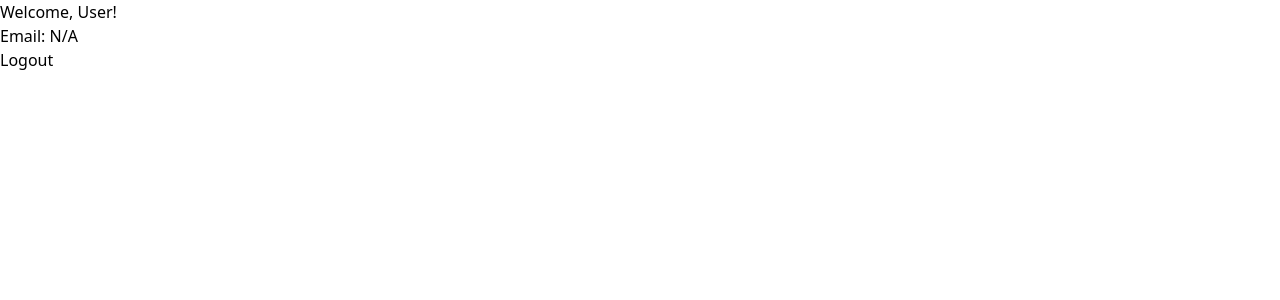
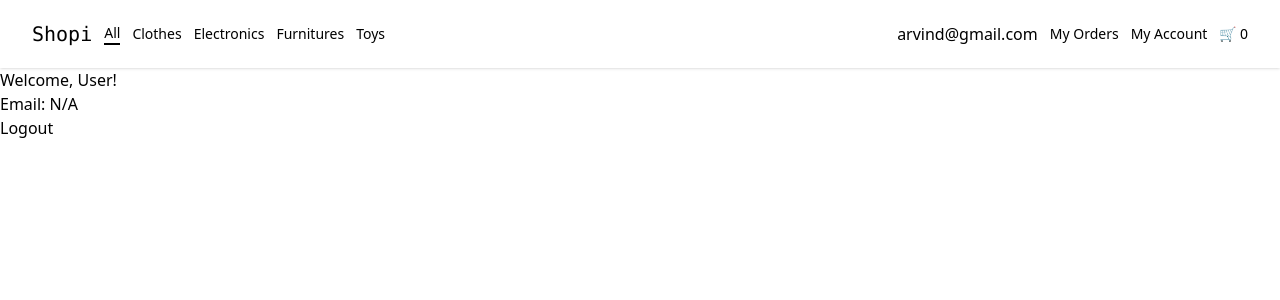
Before and after one commit to Arvindkr123/bharatGo, a React (Vite) app: page / in a window 1280 px wide. Shown: the top 300 px of the page. Built offline with nearby package versions, Linux system fonts and the light colour scheme; no server answers; the database is empty; sample sign-in values are in the browser's storage.

Commit message:
added header

```diff
--- a/package.json
+++ b/package.json
@@ -11,12 +11,14 @@
   },
   "dependencies": {
     "@tailwindcss/vite": "^4.0.0",
+    "clsx": "^2.1.1",
     "firebase": "^11.2.0",
     "framer-motion": "^12.0.6",
     "install": "^0.13.0",
     "npm": "^11.0.0",
     "react": "^18.3.1",
     "react-dom": "^18.3.1",
+    "react-icons": "^5.4.0",
     "react-router-dom": "^7.1.3",
     "tailwindcss": "^4.0.0"
   },
--- a/src/App.jsx
+++ b/src/App.jsx
@@ -2,16 +2,26 @@ import { Route, Routes } from "react-router-dom";
 import Register from "./pages/register/Register";
 import Login from "./pages/Login/Login";
 import Home from "./pages/Home";
+import Layout from "./components/Layout";
 
 function App() {
   return (
+    <>
       <Routes>
         <Route>
-        <Route path="/" element={<Home />} />
+          <Route
+            path="/"
+            element={
+              <Layout>
+                <Home />
+              </Layout>
+            }
+          />
           <Route path="/register" element={<Register />} />
           <Route path="/login" element={<Login />} />
         </Route>
       </Routes>
+    </>
   );
 }
 
--- /dev/null
+++ b/src/components/Header.jsx
@@ -0,0 +1,115 @@
+import { Link, useLocation, useNavigate } from "react-router-dom";
+import { FaUser, FaUserCircle } from "react-icons/fa";
+import { BiSolidCart } from "react-icons/bi";
+import { FaBoxArchive } from "react-icons/fa6";
+import { MdAccountBox } from "react-icons/md";
+import { useState, useRef, useEffect } from "react";
+import clsx from "clsx";
+
+const Header = () => {
+  const [showUserMenu, setShowUserMenu] = useState(false);
+  const userMenuRef = useRef(null);
+  const navigate = useNavigate();
+  const { pathname } = useLocation();
+
+  const isActive = (route) => pathname.includes(route);
+
+  useEffect(() => {
+    const handleClickOutside = (event) => {
+      if (userMenuRef.current && !userMenuRef.current.contains(event.target)) {
+        setShowUserMenu(false);
+      }
+    };
+
+    document.addEventListener("mousedown", handleClickOutside);
+    return () => {
+      document.removeEventListener("mousedown", handleClickOutside);
+    };
+  }, []);
+
+  const navLinks = [
+    { label: "All", path: "/" },
+    { label: "Clothes", path: "/clothes" },
+    { label: "Electronics", path: "/electronics" },
+    { label: "Furnitures", path: "/furnitures" },
+    { label: "Toys", path: "/toys" },
+  ];
+
+  return (
+    <div className="p-3 sm:py-5 sm:px-8 bg-white flex justify-between shadow">
+      <div className="left flex gap-x-3 items-center">
+        <h1 className="hidden sm:block font-mono text-xl">Shopi</h1>
+        {navLinks.map((link) => (
+          <Link
+            key={link.path}
+            className={clsx("text-sm font-normal", {
+              "border-b-2": isActive(link.path),
+            })}
+            to={link.path}
+          >
+            {link.label}
+          </Link>
+        ))}
+      </div>
+
+      <div className="hidden right md:flex gap-x-3 items-center">
+        <h1>arvind@gmail.com</h1>
+        <Link
+          className={clsx("text-sm font-normal", {
+            "border-b-2": isActive("/myOrders"),
+          })}
+          to="/myOrders"
+        >
+          My Orders
+        </Link>
+        <Link
+          className={clsx("text-sm font-normal", {
+            "border-b-2": isActive("/myAccount"),
+          })}
+          to="/myAccount"
+        >
+          My Account
+        </Link>
+        <p className="text-sm font-normal cursor-pointer">🛒 0</p>
+      </div>
+
+      <div className="md:hidden inline-flex items-center justify-center cursor-pointer bg-white text-black relative">
+        <FaUserCircle
+          onClick={() => setShowUserMenu((prev) => !prev)}
+          size={20}
+        />
+        {showUserMenu && (
+          <div
+            ref={userMenuRef}
+            className="absolute right-3 top-5 border-2 max-w-sm rounded-md p-3 bg-gray-500"
+          >
+            <p className="flex items-center gap-1 bg-gray-500 hover:bg-gray-600 text-white p-1">
+              <FaUser />
+              <span>arvindkr10@gmail.com</span>
+            </p>
+            <p
+              onClick={() => navigate("/myOrders")}
+              className="flex items-center gap-1 bg-gray-500 hover:bg-gray-600 text-white p-1"
+            >
+              <FaBoxArchive />
+              <span>My Orders</span>
+            </p>
+            <p
+              onClick={() => navigate("/myAccount")}
+              className="flex items-center gap-1 bg-gray-500 hover:bg-gray-600 text-white p-1"
+            >
+              <MdAccountBox />
+              <span>My Account</span>
+            </p>
+            <p className="flex items-center gap-1 bg-gray-500 hover:bg-gray-600 text-white p-1">
+              <BiSolidCart />
+              <span>5</span>
+            </p>
+          </div>
+        )}
+      </div>
+    </div>
+  );
+};
+
+export default Header;
--- /dev/null
+++ b/src/components/Layout.jsx
@@ -0,0 +1,13 @@
+/* eslint-disable react/prop-types */
+import Header from "./Header";
+
+const Layout = ({ children }) => {
+  return (
+    <>
+      <Header />
+      {children}
+    </>
+  );
+};
+
+export default Layout;
--- a/src/pages/register/Register.jsx
+++ b/src/pages/register/Register.jsx
@@ -10,6 +10,7 @@ const Register = () => {
     name: "",
     email: "",
     password: "",
+    avatar: "",
   });
 
   const navigate = useNavigate();
@@ -17,6 +18,7 @@ const Register = () => {
     name: "",
     email: "",
     password: "",
+    avatar: "",
   });
   const [successMessage, setSuccessMessage] = useState("");
   const [errorMessage, setErrorMessage] = useState("");
@@ -37,6 +39,9 @@ const Register = () => {
     }
     if (!formData.email.trim()) {
       errors.email = "Email is required!";
+    }
+    if (!formData.avatar.trim()) {
+      errors.avatar = "Avatar url is required!";
     }
     if (!formData.password.trim()) {
       errors.password = "Password is required!";
@@ -63,6 +68,8 @@ const Register = () => {
         await setDoc(doc(firebaseDb, "Users", user.uid), {
           email: formData.email,
           name: formData.name,
+          avatar: formData.avatar,
+          role: "customer",
         });
       }
 
@@ -158,6 +165,24 @@ const Register = () => {
             )}
           </div>
 
+          <div className="mb-4">
+            <label
+              className="block text-sm font-medium text-gray-700"
+              htmlFor="avatar"
+            >
+              Avatar URL
+            </label>
+            <input
+              type="url"
+              id="avatar"
+              name="avatar"
+              value={formData.avatar}
+              onChange={handleChange}
+              placeholder="Enter avatar URL"
+              className="w-full p-2 mt-1 border rounded-lg focus:ring-2 focus:ring-blue-400"
+            />
+          </div>
+
           <button
             type="submit"
             className="w-full bg-blue-500 text-white py-2 px-4 rounded-lg hover:bg-blue-600 transition"
```
Also changed, not shown: 1 other file (tests, documents, lock files or other folders). Lines whose indentation alone changed are shown as unchanged.
